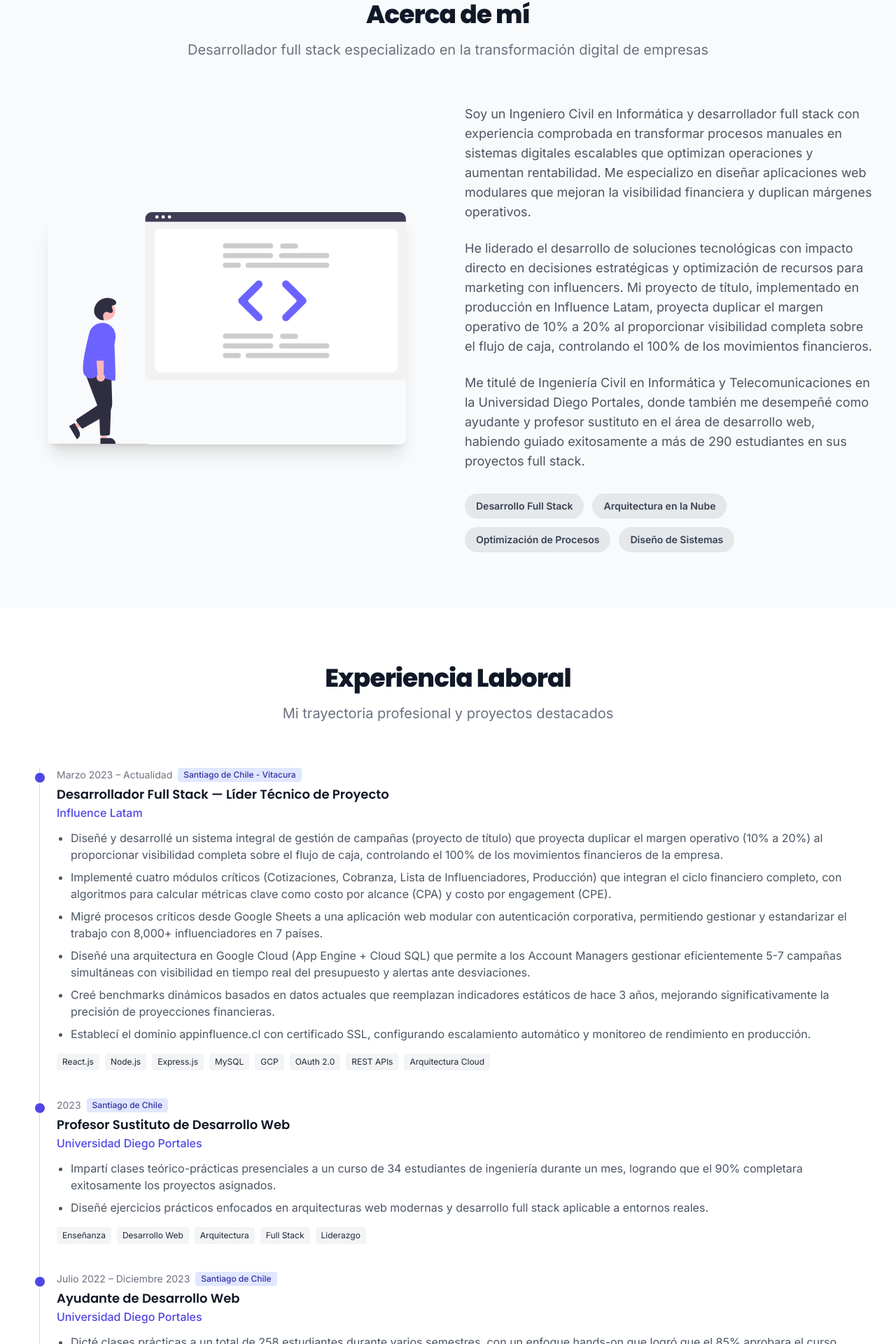
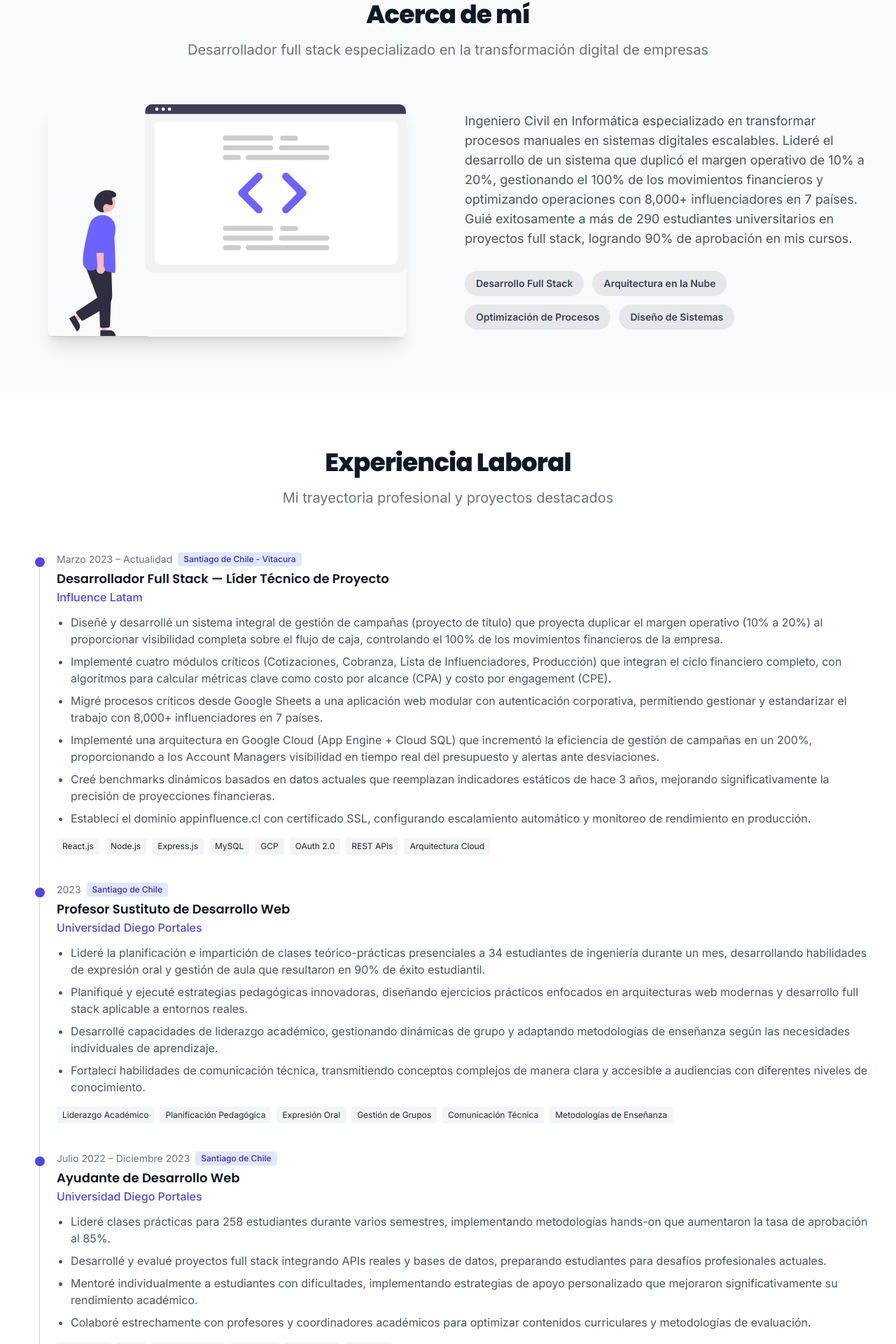
Before and after one commit to SebastianRiquelmeM/portafolio, a React (Vite) app: page / in a window 1280 px wide. Shown: the part 789-2709 px from the top of the page at 70% size. Built offline with nearby package versions, Linux system fonts and the light colour scheme.

Commit message:
feat: agregar sección de habilidades y actualizar enlaces de LinkedIn en varios componentes

```diff
--- a/src/components/AboutMe.jsx
+++ b/src/components/AboutMe.jsx
@@ -47,34 +47,15 @@ export const AboutMe = () => {
 						className="md:w-1/2 space-y-6"
 					>
 						<p className="text-lg text-gray-600 dark:text-gray-300">
-							Soy un Ingeniero Civil en Informática y
-							desarrollador full stack con experiencia comprobada
-							en transformar procesos manuales en sistemas
-							digitales escalables que optimizan operaciones y
-							aumentan rentabilidad. Me especializo en diseñar
-							aplicaciones web modulares que mejoran la
-							visibilidad financiera y duplican márgenes
-							operativos.
-						</p>
-
-						<p className="text-lg text-gray-600 dark:text-gray-300">
-							He liderado el desarrollo de soluciones tecnológicas
-							con impacto directo en decisiones estratégicas y
-							optimización de recursos para marketing con
-							influencers. Mi proyecto de título, implementado en
-							producción en Influence Latam, proyecta duplicar el
-							margen operativo de 10% a 20% al proporcionar
-							visibilidad completa sobre el flujo de caja,
-							controlando el 100% de los movimientos financieros.
-						</p>
-
-						<p className="text-lg text-gray-600 dark:text-gray-300">
-							Me titulé de Ingeniería Civil en Informática y
-							Telecomunicaciones en la Universidad Diego Portales,
-							donde también me desempeñé como ayudante y profesor
-							sustituto en el área de desarrollo web, habiendo
-							guiado exitosamente a más de 290 estudiantes en sus
-							proyectos full stack.
+							Ingeniero Civil en Informática especializado en
+							transformar procesos manuales en sistemas digitales
+							escalables. Lideré el desarrollo de un sistema que
+							duplicó el margen operativo de 10% a 20%,
+							gestionando el 100% de los movimientos financieros y
+							optimizando operaciones con 8,000+ influenciadores
+							en 7 países. Guié exitosamente a más de 290
+							estudiantes universitarios en proyectos full stack,
+							logrando 90% de aprobación en mis cursos.
 						</p>
 
 						<div className="flex flex-wrap gap-3 pt-2">
--- a/src/components/Contact.jsx
+++ b/src/components/Contact.jsx
@@ -154,7 +154,7 @@ export const Contact = () => {
 							</h4>
 							<div className="mt-3 flex space-x-6">
 								<a
-									href="https://www.linkedin.com/in/sebastián-riquelme-566a16261/"
+									href="https://linkedin.com/in/sebastiánriquelme"
 									target="_blank"
 									rel="noreferrer"
 									className="text-gray-500 hover:text-indigo-600 dark:text-gray-400 dark:hover:text-indigo-400"
--- a/src/components/Experience.jsx
+++ b/src/components/Experience.jsx
@@ -12,7 +12,7 @@ export const Experience = () => {
 				"Diseñé y desarrollé un sistema integral de gestión de campañas (proyecto de título) que proyecta duplicar el margen operativo (10% a 20%) al proporcionar visibilidad completa sobre el flujo de caja, controlando el 100% de los movimientos financieros de la empresa.",
 				"Implementé cuatro módulos críticos (Cotizaciones, Cobranza, Lista de Influenciadores, Producción) que integran el ciclo financiero completo, con algoritmos para calcular métricas clave como costo por alcance (CPA) y costo por engagement (CPE).",
 				"Migré procesos críticos desde Google Sheets a una aplicación web modular con autenticación corporativa, permitiendo gestionar y estandarizar el trabajo con 8,000+ influenciadores en 7 países.",
-				"Diseñé una arquitectura en Google Cloud (App Engine + Cloud SQL) que permite a los Account Managers gestionar eficientemente 5-7 campañas simultáneas con visibilidad en tiempo real del presupuesto y alertas ante desviaciones.",
+				"Implementé una arquitectura en Google Cloud (App Engine + Cloud SQL) que incrementó la eficiencia de gestión de campañas en un 200%, proporcionando a los Account Managers visibilidad en tiempo real del presupuesto y alertas ante desviaciones.",
 				"Creé benchmarks dinámicos basados en datos actuales que reemplazan indicadores estáticos de hace 3 años, mejorando significativamente la precisión de proyecciones financieras.",
 				"Establecí el dominio appinfluence.cl con certificado SSL, configurando escalamiento automático y monitoreo de rendimiento en producción.",
 			],
@@ -33,15 +33,18 @@ export const Experience = () => {
 			location: "Santiago de Chile",
 			period: "2023",
 			description: [
-				"Impartí clases teórico-prácticas presenciales a un curso de 34 estudiantes de ingeniería durante un mes, logrando que el 90% completara exitosamente los proyectos asignados.",
-				"Diseñé ejercicios prácticos enfocados en arquitecturas web modernas y desarrollo full stack aplicable a entornos reales.",
+				"Lideré la planificación e impartición de clases teórico-prácticas presenciales a 34 estudiantes de ingeniería durante un mes, desarrollando habilidades de expresión oral y gestión de aula que resultaron en 90% de éxito estudiantil.",
+				"Planifiqué y ejecuté estrategias pedagógicas innovadoras, diseñando ejercicios prácticos enfocados en arquitecturas web modernas y desarrollo full stack aplicable a entornos reales.",
+				"Desarrollé capacidades de liderazgo académico, gestionando dinámicas de grupo y adaptando metodologías de enseñanza según las necesidades individuales de aprendizaje.",
+				"Fortalecí habilidades de comunicación técnica, transmitiendo conceptos complejos de manera clara y accesible a audiencias con diferentes niveles de conocimiento.",
 			],
 			skills: [
-				"Enseñanza",
-				"Desarrollo Web",
-				"Arquitectura",
-				"Full Stack",
-				"Liderazgo",
+				"Liderazgo Académico",
+				"Planificación Pedagógica",
+				"Expresión Oral",
+				"Gestión de Grupos",
+				"Comunicación Técnica",
+				"Metodologías de Enseñanza",
 			],
 		},
 		{
@@ -50,8 +53,10 @@ export const Experience = () => {
 			location: "Santiago de Chile",
 			period: "Julio 2022 – Diciembre 2023",
 			description: [
-				"Dicté clases prácticas a un total de 258 estudiantes durante varios semestres, con un enfoque hands-on que logró que el 85% aprobara el curso.",
-				"Diseñé y evalué proyectos full stack que integraban APIs reales y bases de datos, preparando a los estudiantes para desafíos profesionales actuales.",
+				"Lideré clases prácticas para 258 estudiantes durante varios semestres, implementando metodologías hands-on que aumentaron la tasa de aprobación al 85%.",
+				"Desarrollé y evalué proyectos full stack integrando APIs reales y bases de datos, preparando estudiantes para desafíos profesionales actuales.",
+				"Mentoré individualmente a estudiantes con dificultades, implementando estrategias de apoyo personalizado que mejoraron significativamente su rendimiento académico.",
+				"Colaboré estrechamente con profesores y coordinadores académicos para optimizar contenidos curriculares y metodologías de evaluación.",
 			],
 			skills: [
 				"Enseñanza",
@@ -69,7 +74,7 @@ export const Experience = () => {
 			period: "Octubre 2022 - Enero 2023",
 			description: [
 				"Colaboré en el rediseño y optimización de un sitio web para una empresa minera, implementando mejoras técnicas para garantizar un diseño responsivo y navegación óptima en dispositivos móviles.",
-				"Investigué e implementé soluciones para la migración de bases de datos y módulos personalizados en el software AzurSoft (basado en Odoo 12), documentando procesos críticos para actualizaciones futuras.",
+				"Implementé soluciones para la migración de bases de datos y módulos personalizados en el software AzurSoft (basado en Odoo 12), documentando procesos críticos para actualizaciones futuras.",
 				"Elaboré informes técnicos detallados sobre herramientas de desarrollo óptimas para Odoo y procesos de migración de módulos entre diferentes versiones del software.",
 				"Trabajé en un entorno multidisciplinario con profesionales de distintas áreas, mejorando mis habilidades de comunicación técnica y trabajo en equipo remoto.",
 			],
@@ -90,6 +95,8 @@ export const Experience = () => {
 			description: [
 				"Desarrollé funcionalidades clave para la aplicación web labeit.udp.cl, mejorando módulos CRUD y sistemas de administración de inventario para optimizar la gestión del laboratorio.",
 				"Implementé un sistema automatizado de notificaciones por correo que mejoró significativamente el proceso de préstamos de equipos para los estudiantes de la universidad.",
+				"Colaboré con personal administrativo y técnico del laboratorio para identificar necesidades operativas y traducirlas en soluciones tecnológicas efectivas.",
+				"Optimicé flujos de trabajo existentes, reduciendo tiempo de procesamiento de solicitudes y mejorando la experiencia del usuario estudiantil.",
 			],
 			skills: [
 				"CRUD",
--- a/src/components/Footer.jsx
+++ b/src/components/Footer.jsx
@@ -26,7 +26,7 @@ export const Footer = () => {
 						</p>
 						<div className="flex space-x-6">
 							<a
-								href="https://www.linkedin.com/in/sebastián-riquelme-566a16261/"
+								href="https://linkedin.com/in/sebastiánriquelme"
 								target="_blank"
 								rel="noreferrer"
 								className="text-gray-400 hover:text-indigo-400"
--- a/src/components/Hero.jsx
+++ b/src/components/Hero.jsx
@@ -201,7 +201,7 @@ export default () => {
 					className="mt-12 dark:text-white text-5xl justify-center items-center flex gap-8"
 				>
 					<motion.a
-						href="https://www.linkedin.com/in/sebasti%C3%A1n-riquelme-566a16261/"
+						href="https://linkedin.com/in/sebastiánriquelme"
 						target="_blank"
 						whileHover={{ scale: 1.2, color: "#4F46E5" }}
 						whileTap={{ scale: 0.9 }}
--- a/src/components/Navbar.jsx
+++ b/src/components/Navbar.jsx
@@ -26,6 +26,7 @@ const Navbar = () => {
 		{ name: "Sobre mí", to: "aboutme" },
 		{ name: "Experiencia", to: "experience" },
 		{ name: "Tecnologías", to: "technologies" },
+		{ name: "Competencias", to: "skills" }, // Agregar esta línea
 		{ name: "Proyectos", to: "projects" },
 		{ name: "Contacto", to: "contact" },
 	];
--- /dev/null
+++ b/src/components/Skills.jsx
@@ -0,0 +1,85 @@
+import React from "react";
+import { motion } from "framer-motion";
+
+export const Skills = () => {
+	const skillCategories = [
+		{
+			title: "Habilidades de Liderazgo",
+			skills: [
+				"Liderazgo de equipos técnicos",
+				"Gestión de proyectos complejos",
+				"Mentoría y desarrollo de talento",
+				"Toma de decisiones estratégicas",
+			],
+		},
+		{
+			title: "Comunicación y Colaboración",
+			skills: [
+				"Comunicación técnica efectiva",
+				"Trabajo multidisciplinario",
+				"Escucha activa",
+				"Presentaciones ejecutivas",
+			],
+		},
+		{
+			title: "Gestión y Proceso",
+			skills: [
+				"Análisis de procesos de negocio",
+				"Optimización operacional",
+				"Metodologías ágiles",
+				"Documentación técnica",
+			],
+		},
+	];
+
+	return (
+		<div className="py-20 bg-gray-50 dark:bg-gray-900">
+			<div className="max-w-7xl mx-auto px-4 sm:px-6 lg:px-8">
+				<motion.div
+					initial={{ opacity: 0 }}
+					whileInView={{ opacity: 1 }}
+					transition={{ duration: 0.5 }}
+					viewport={{ once: true }}
+					className="text-center mb-16"
+				>
+					<h2 className="text-3xl font-extrabold tracking-tight text-gray-900 dark:text-white sm:text-4xl">
+						Competencias Profesionales
+					</h2>
+					<div className="mt-4 max-w-3xl mx-auto">
+						<p className="text-xl text-gray-500 dark:text-gray-300">
+							Habilidades blandas y competencias de gestión
+							desarrolladas a través de la experiencia
+						</p>
+					</div>
+				</motion.div>
+
+				<div className="grid grid-cols-1 gap-8 md:grid-cols-3">
+					{skillCategories.map((category, index) => (
+						<motion.div
+							key={index}
+							initial={{ opacity: 0, y: 20 }}
+							whileInView={{ opacity: 1, y: 0 }}
+							transition={{ duration: 0.5, delay: index * 0.1 }}
+							viewport={{ once: true }}
+							className="bg-white dark:bg-gray-800 rounded-lg shadow-lg p-6"
+						>
+							<h3 className="text-xl font-bold text-gray-900 dark:text-white mb-4">
+								{category.title}
+							</h3>
+							<ul className="space-y-3">
+								{category.skills.map((skill, idx) => (
+									<li key={idx} className="flex items-center">
+										<span className="w-2 h-2 bg-indigo-600 rounded-full mr-3"></span>
+										<span className="text-gray-600 dark:text-gray-300">
+											{skill}
+										</span>
+									</li>
+								))}
+							</ul>
+						</motion.div>
+					))}
+				</div>
+			</div>
+		</div>
+	);
+};
```
Also changed, not shown: src/App.jsx (+31 -8 lines).
